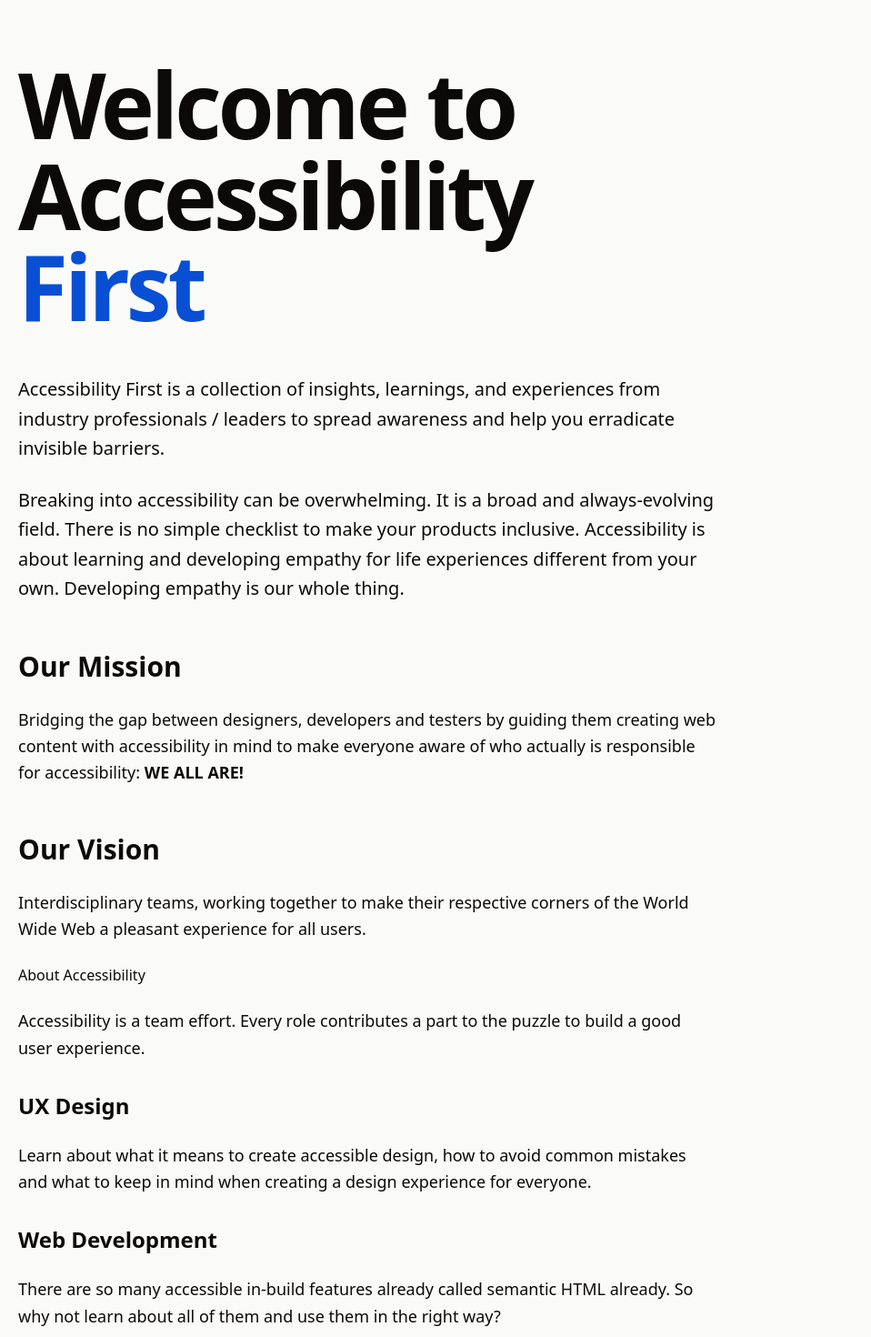
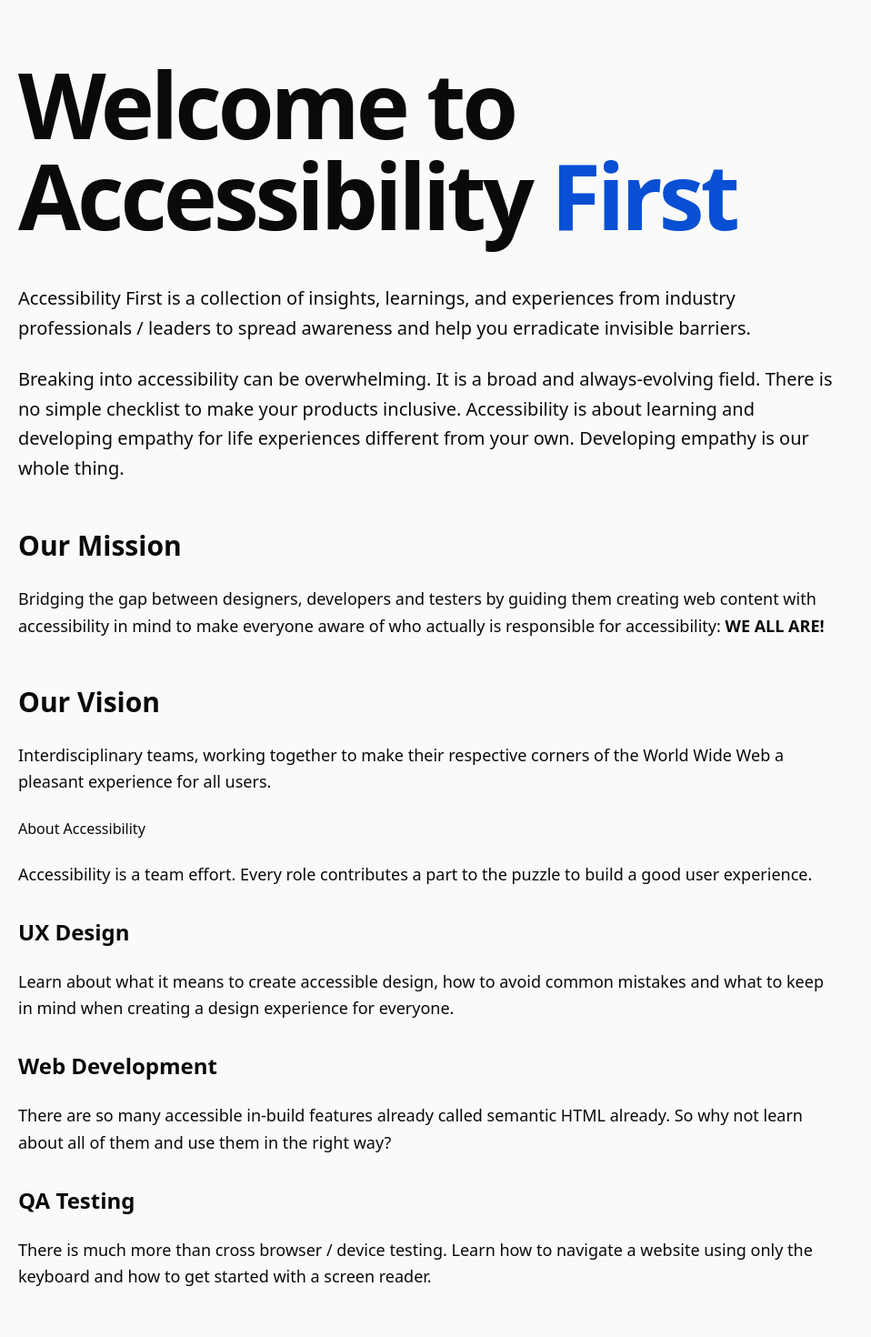
Before and after one commit to YuriDevAT/accessibility-first, a Next.js app: page /about in a window 1280 px wide. Shown: the top 1470 px of the page at 91% size, without its empty margins (0-958 px from the left). Built offline with nearby package versions, Linux system fonts and the light colour scheme.

Commit message:
rearrange style of page content

```diff
--- a/pages/about.tsx
+++ b/pages/about.tsx
@@ -5,40 +5,40 @@ const About = () => {
   return (
     <Layout>
       <Container>
-        <section className="mt-16 mb-32">
-          <h1 className="text-5xl md:text-7xl lg:text-8xl font-bold tracking-tighter leading-tight md:leading-none mb-12 text-center md:text-left max-w-3xl">Welcome to Accessibility <span className="text-blue-800">First</span></h1>
-          <p className="text-xl leading-relaxed my-6 max-w-3xl">
+        <h1 className="mt-16 text-5xl md:text-7xl lg:text-8xl font-bold tracking-tighter leading-tight md:leading-none mb-12 text-center md:text-left max-w-5xl">Welcome to Accessibility <span className="text-blue-800">First</span></h1>
+        <section className="mb-32 max-w-4xl">
+          <p className="text-xl leading-relaxed my-6">
             Accessibility First is a collection of insights, learnings, and experiences from industry professionals / leaders to spread awareness and help you erradicate invisible barriers.
           </p>
-          <p className="text-xl leading-relaxed my-6 max-w-3xl">
+          <p className="text-xl leading-relaxed my-6">
             Breaking into accessibility can be overwhelming. It is a broad and always-evolving field. There is no simple checklist to make your products inclusive. Accessibility is about learning and developing empathy for life experiences different from your own. Developing empathy is our whole thing.
           </p>
           <h2 className='text-3xl mt-12 mb-4 leading-snug font-bold text-center md:text-left'>
             Our Mission
           </h2>
-          <p className="text-lg leading-relaxed my-6 max-w-3xl">
+          <p className="text-lg leading-relaxed my-6">
             Bridging the gap between designers, developers and testers by guiding them creating web content with accessibility in mind to make everyone aware of who actually is responsible for accessibility: <b className="uppercase">we all are!</b>
           </p>
           <h2 className='text-3xl mt-12 mb-4 leading-snug font-bold text-center md:text-left'>
             Our Vision
           </h2>
-          <p className="text-lg leading-relaxed my-6 max-w-3xl">
+          <p className="text-lg leading-relaxed my-6">
             Interdisciplinary teams, working together to make their respective corners of the World Wide Web a pleasant experience for all users.
           </p>
           <h2>About Accessibility</h2>
-          <p className="text-lg leading-relaxed my-6 max-w-3xl">
+          <p className="text-lg leading-relaxed my-6">
             Accessibility is a team effort. Every role contributes a part to the puzzle to build a good user experience.
           </p>
           <h3 className="text-2xl mt-8 mb-4 leading-snug font-semibold">UX Design</h3>
-          <p className="text-lg leading-relaxed my-6 max-w-3xl">
+          <p className="text-lg leading-relaxed my-6">
             Learn about what it means to create accessible design, how to avoid common mistakes and what to keep in mind when creating a design experience for everyone.
           </p>
           <h3 className="text-2xl mt-8 mb-4 leading-snug font-semibold">Web Development</h3>
-          <p className="text-lg leading-relaxed my-6 max-w-3xl">
+          <p className="text-lg leading-relaxed my-6">
             There are so many accessible in-build features already called semantic HTML already. So why not learn about all of them and use them in the right way?
           </p>
           <h3 className="text-2xl mt-8 mb-4 leading-snug font-semibold">QA Testing</h3>
-          <p className="text-lg leading-relaxed my-6 max-w-3xl">
+          <p className="text-lg leading-relaxed my-6">
             There is much more than cross browser / device testing. Learn how to navigate a website using only the keyboard and how to get started with a screen reader.
           </p>
 
--- a/pages/accessibility-statement.tsx
+++ b/pages/accessibility-statement.tsx
@@ -5,8 +5,8 @@ const AccessibilityStatement = () => {
   return (
     <Layout>
       <Container>
-        <section className="mt-16 mb-32">
-          <h1 className="text-5xl md:text-7xl lg:text-8xl font-bold tracking-tighter leading-tight md:leading-none mb-12 text-center md:text-left">Accessibility Statement</h1>
+        <h1 className="mt-16 text-5xl md:text-7xl lg:text-8xl font-bold tracking-tighter leading-tight md:leading-none mb-12 text-center md:text-left">Accessibility Statement</h1>
+        <section className="mt-16 mb-32 max-w-4xl">
           <p className="text-lg leading-relaxed my-6">This is an accessibility statement from Accessibility First.</p>
           <h2 className='text-3xl mt-12 mb-4 leading-snug font-bold'>Measures to support accessibility</h2>
           <p className="text-lg leading-relaxed my-6">Accessibility First takes the following measures to ensure accessibility of Accessibility First:</p>
--- a/pages/events.tsx
+++ b/pages/events.tsx
@@ -5,9 +5,9 @@ const Events = () => {
   return (
     <Layout>
       <Container>
-        <section className="mt-16 mb-32">
-          <h1 className="text-5xl md:text-7xl lg:text-8xl font-bold tracking-tighter leading-tight md:leading-none mb-12 text-center md:text-left">Events</h1>
-          <p className="text-xl leading-relaxed my-6 max-w-3xl">We are available for motivational and informative speaking. We love to write about your event, create and share content on all major platforms like LinkedIn, Instagram, Twitter and more.</p>
+        <h1 className="mt-16 text-5xl md:text-7xl lg:text-8xl font-bold tracking-tighter leading-tight md:leading-none mb-12 text-center md:text-left">Events</h1>
+        <section className="mt-16 mb-32 max-w-4xl">
+          <p className="text-xl leading-relaxed my-6">We are available for motivational and informative speaking. We love to write about your event, create and share content on all major platforms like LinkedIn, Instagram, Twitter and more.</p>
           <h2 className='text-3xl mt-12 mb-4 leading-snug font-bold text-center md:text-left'>Upcoming Events</h2>
           <ul className="text-lg leading-relaxed my-6">
             <li>
--- a/pages/team.tsx
+++ b/pages/team.tsx
@@ -6,8 +6,8 @@ const Team = () => {
   return (
     <Layout>
       <Container>
-        <section className="mt-16 mb-32">
-          <h1 className="text-5xl md:text-7xl lg:text-8xl font-bold tracking-tighter leading-tight md:leading-none mb-12 text-center md:text-left">Meet the team</h1>
+        <h1 className="mt-16 text-5xl md:text-7xl lg:text-8xl font-bold tracking-tighter leading-tight md:leading-none mb-12 text-center md:text-left">Meet the team</h1>
+        <section className="mt-16 mb-32 max-w-4xl">
           <ul>
             <li className="flex flex-col md:flex-row items-center gap-x-8 mb-16 md:mb-0">
               <Image
```
